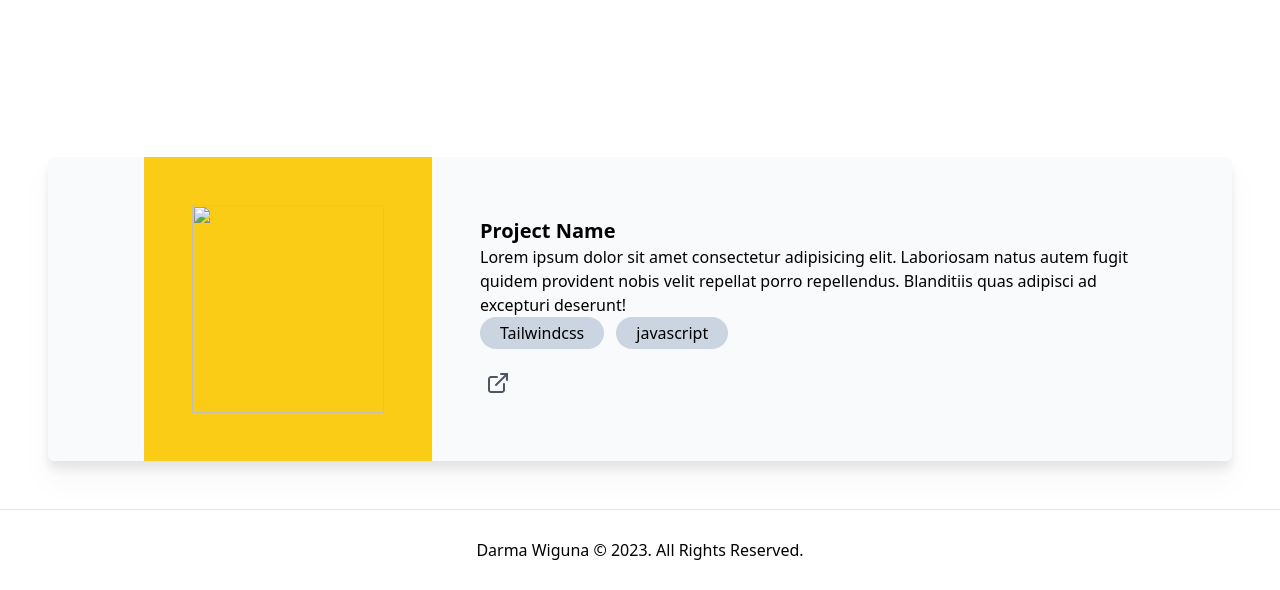
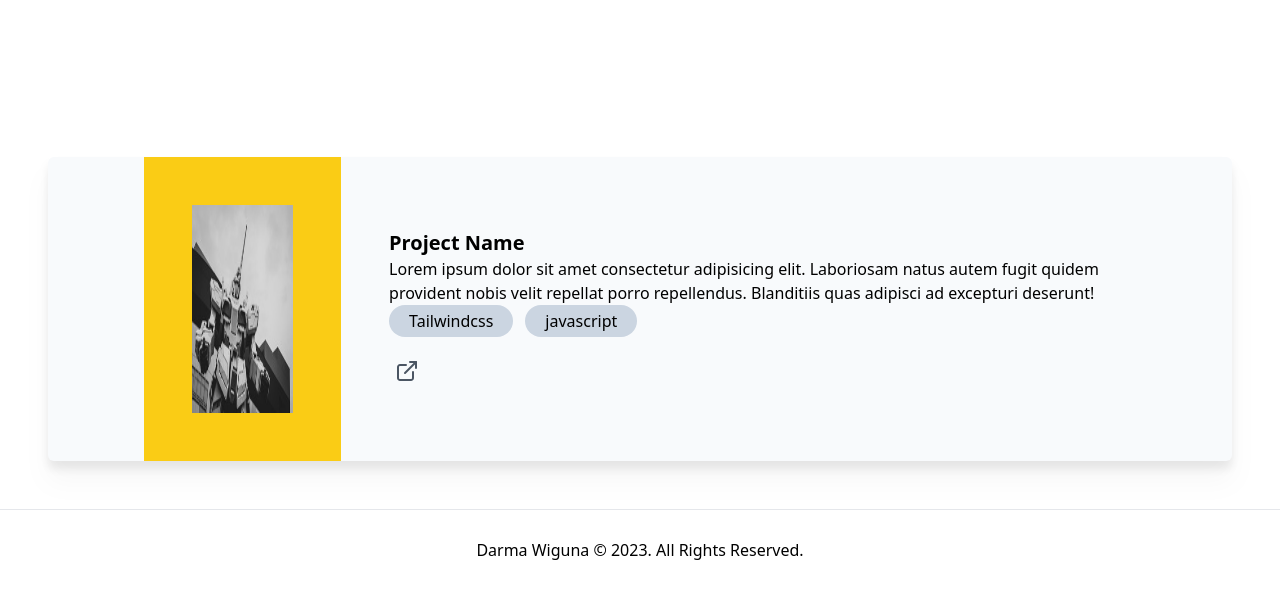
Before and after one commit to darmawguna/PortfolioWEB, a website: page work.html in a window 1280 px wide. Shown: the part 271-861 px from the top of the page. Drawn offline with Linux system fonts and the light colour scheme.

Commit message:
menambahkan foto untuk work page

```diff
--- a/work.html
+++ b/work.html
@@ -48,7 +48,7 @@
         class="flex justify-center items-center px-12 bg-slate-50 rounded-md m-12 drop-shadow-xl"
       >
         <div class="p-12 ml-12 bg-yellow-400">
-          <img class="h-52 w-48" src="" alt="" />
+          <img class="h-52 w-48" src="./src/img/gmd.jpg" alt="" />
         </div>
         <div class="p-12 flex flex-col justify-start items-start">
           <h3 class="text-xl font-semibold ">Project Name</h3>
```
